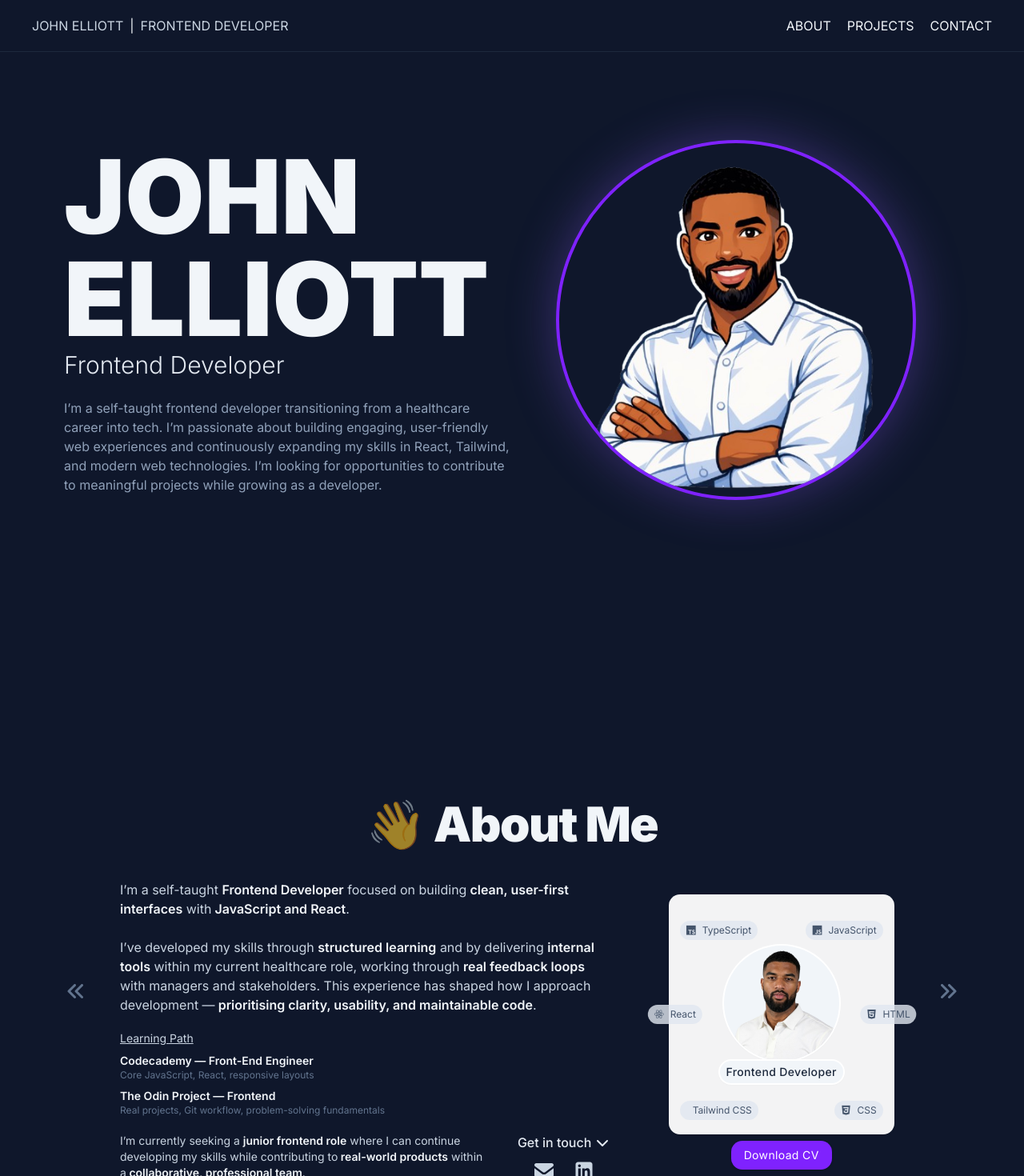
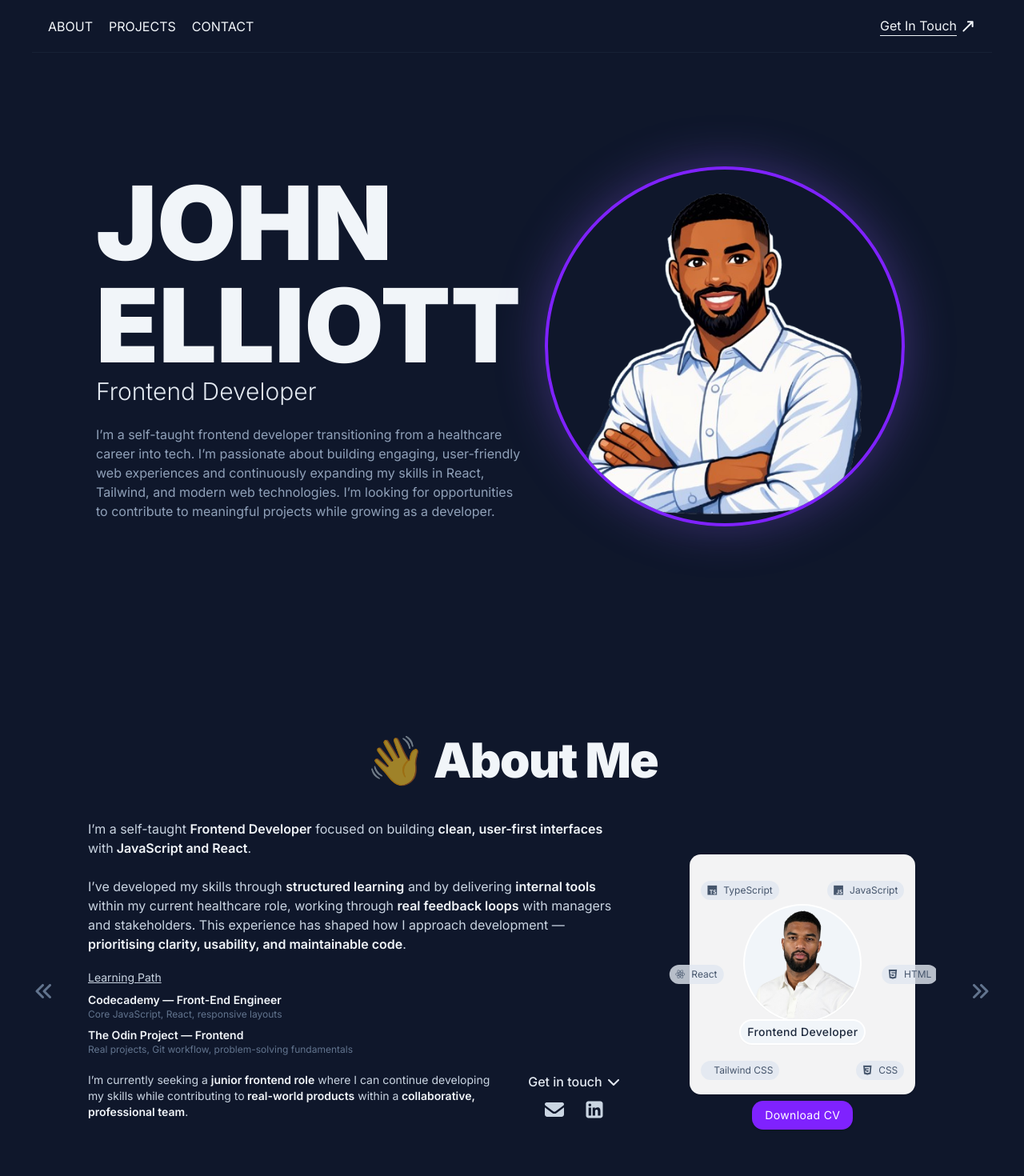
Before and after one commit to Jakelliott98/portfolio_page, a React (Vite) app: page / in a window 1280 px wide. Shown: the top 1470 px of the page at 80% size. Built offline with nearby package versions, Linux system fonts and the light colour scheme.

Commit message:
Added more consistency in the about me section

```diff
--- /dev/null
+++ b/src/pages/HeaderSection.jsx
@@ -0,0 +1,19 @@
+
+import { FontAwesomeIcon } from "@fortawesome/react-fontawesome"
+import { faArrowRightLong } from "@fortawesome/free-solid-svg-icons"
+export default function HeaderSection ({ onSelect }) {
+
+    return (
+        <div className="hidden md:flex py-5 px-5 items-center justify-between text-slate-100 border-b-1 border-slate-800/60">
+            <nav className="h-full flex gap-5 items-center justify-center self-end relative z-2">
+                <a className='hover:text-slate-300 cursor-pointer' onClick={() => onSelect(1)}>ABOUT</a>
+                <a className='hover:text-slate-300 cursor-pointer' onClick={() => onSelect(2)}>PROJECTS</a>
+                <a className='hover:text-slate-300 cursor-pointer' onClick={() => onSelect(3)}>CONTACT</a>
+            </nav>
+            <button className="text-slate-100 hover:text-violet-400 flex items-center gap-1 cursor-pointer">
+                <p className="border-b border-slate-100 hover:border-violet-400">Get In Touch</p>
+                <FontAwesomeIcon icon={faArrowRightLong} className="rotate-[-45deg]"/>
+            </button>
+        </div>
+    )
+}
--- a/src/pages/HeroSection.jsx
+++ b/src/pages/HeroSection.jsx
@@ -1,11 +1,12 @@
 import heroImage from '../assets/animated-picture.png'
+import HeaderSection from './HeaderSection'
 
 export default function HeroSection () {
 
     return (
-        <div className="md:h-screen md:min-h-screen md:max-h-screen text-slate-300 overflow-hidden">
+        <div className="md:h-screen md:min-h-screen md:max-h-screen text-slate-300 flex flex-col">
             <HeaderSection />
-            <div className="flex flex-col h-full">
+            <div className="flex-1 flex flex-col">
                 <div className="flex-1 md:px-10 md:px-20 flex flex-col gap-5 md:gap-0 md:flex-row h-full [&>*]:flex-1">
                     <div className="flex justify-center items-center w-full">
                         <div className="w-full flex flex-col justify-center items-left [&>*]:text-left">
@@ -23,21 +24,3 @@ export default function HeroSection () {
         </div>
     )
 }
-
-function HeaderSection ({ onSelect }) {
-
-    return (
-        <div className="hidden md:flex py-5 w-full px-10 items-center justify-between text-slate-100 absolute border-b-1 border-slate-800">
-            <div className="h-full flex items-center justify-center self-start gap-2">
-                <p className='text-slate-300'>JOHN ELLIOTT</p>
-                <p>|</p>
-                <p className='text-slate-300'>FRONTEND DEVELOPER</p>
-            </div>
-            <nav className="h-full flex gap-5 items-center justify-center self-end relative z-2">
-                <a className='hover:text-slate-300 cursor-pointer' onClick={() => onSelect(1)}>ABOUT</a>
-                <a className='hover:text-slate-300 cursor-pointer' onClick={() => onSelect(2)}>PROJECTS</a>
-                <a className='hover:text-slate-300 cursor-pointer' onClick={() => onSelect(3)}>CONTACT</a>
-            </nav>
-        </div>
-    )
-}
--- a/src/pages/Home.jsx
+++ b/src/pages/Home.jsx
@@ -1,16 +1,17 @@
 import AboutMe from './about-me/AboutMe'
 import ContactPage from './ContactPage'
+import HeaderSection from './HeaderSection'
 import HeroSection from './HeroSection'
 import Projects from './projects/Projects'
 
 function Homepage () {
 
   return (
-    <div className="bg-slate-900 p-5 md:p-0 flex flex-col gap-10">
-      <HeroSection/>
-      <AboutMe />
-      <Projects />
-      <ContactPage />
+    <div className="md:px-10 bg-slate-900 p-5 md:p-0 flex flex-col gap-10">
+        <HeroSection/>
+        <AboutMe />
+        <Projects />
+        <ContactPage />
     </div>
   )
 }
--- a/src/pages/about-me/AboutMe.jsx
+++ b/src/pages/about-me/AboutMe.jsx
@@ -10,11 +10,11 @@ export default function AboutMe () {
     const [index, setIndex] = useState(1)
 
     return (
-        <div className="md:h-screen text-slate-200 md:items-center flex md:px-5 md:px-20">
+        <div className=" md:h-screen text-slate-200 md:items-center flex gap-10 py-20">
             <p onClick={() => setIndex(prev => prev - 1)} className="hidden md:block">
                 <FontAwesomeIcon className="cursor-pointer text-2xl text-slate-500 hover:text-slate-50" icon={faAnglesLeft} />
             </p>
-            <div className="flex-1 md:px-10 w-full">
+            <div className="h-full flex-1 overflow-hidden grid grid-rows-[64px_1fr_64px] gap-10">
                 { index === 0 ? (<PersonalLife />) : index === 1 ? (<GeneralInfo />) : (<ProfessionalLife />) }
             </div>
             <p onClick={() => setIndex((prev => prev+1))} className="hidden md:block">
--- a/src/pages/about-me/GeneralInfo.jsx
+++ b/src/pages/about-me/GeneralInfo.jsx
@@ -6,11 +6,11 @@ import heroImage from '../../assets/Hero_me.png'
 function GeneralInfo () {
 
     return (
-        <div className="flex flex-col items-center gap-10 text-slate-300">
-            <h1 className="sectionHeading text-center text-left">
+        <div className="contents text-slate-300">
+            <h1 className="sectionHeading text-center">
                         <span className="opacity-60">👋</span> About Me
                 </h1>
-            <div className="flex gap-15 text-slate-300">
+            <div className="flex-1 flex gap-15 text-slate-300">
                 <div className="flex flex-col gap-5 flex-2">
 
                     <div className="flex flex-col gap-3">
@@ -70,7 +70,7 @@ function GeneralInfo () {
                     </div>
                     </div>
                 </div>
-            <div className="flex-1 hidden md:flex flex-col justify-center items-center gap-2">
+                <div className=" flex-1 hidden md:flex flex-col justify-center items-center gap-2">
                     <div className="relative">
                         <div className="bg-white/95 shadow-sm  flex flex-col items-center p-14 rounded-xl z-10 md:p-16">
                             <img src={heroImage} className="w-36 h-36 bg-slate-100 rounded-full ring-2 ring-white shadow-sm"/>
--- a/src/pages/about-me/PersonalLife.jsx
+++ b/src/pages/about-me/PersonalLife.jsx
@@ -58,11 +58,11 @@ const personalInterests = [
 function PersonalLife () {
 
     return (
-        <div className="">
-            <h1 className="sectionHeading pb-10 text-center">
+        <div className="min-h-full contents">
+            <h1 className="sectionHeading text-center">
                 <span className="opacity-60">🌱</span> Outside of Work
             </h1>
-            <div className="flex gap-4 overflow-x-auto pb-4 snap-x snap-mandatory pb-20">
+            <div className="w-full max-w-full flex gap-4 overflow-x-auto snap-x snap-mandatory">
                 {
                     personalInterests.map((item) => {
                         return (
@@ -77,8 +77,8 @@ function PersonalLife () {
 
 function InterestCard ({ source, title, text}) {
     return (
-        <div className="min-w-64 h-[28rem] bg-slate-800/80 border border-slate-700 rounded-xl overflow-hidden flex flex-col">
-            <img src={source} className="w-full h-72 object-cover"/>
+        <div className="min-w-64 min-h-full bg-slate-800/80 border border-slate-700 rounded-xl overflow-hidden flex flex-col">
+            <img src={source} className="w-full h-64 object-cover"/>
             <div className="p-2 overflow-hidden">
                 <p className="text-xl text-slate-100 font-semibold">{title}</p>
                 <p className="text-slate-300 text-sm leading-relaxed">{text}</p>
@@ -88,3 +88,22 @@ function InterestCard ({ source, title, text}) {
 }
 
 export default PersonalLife;
+
+
+/*
+  <h1 className="sectionHeading bg-yellow-100 text-center">
+                <span className="opacity-60">🌱</span> Outside of Work
+            </h1>
+            <div className="row-start-2 flex-1 flex items-center justify-center w-full max-w-full flex gap-4 overflow-x-auto snap-x snap-mandatory">
+                {
+                    personalInterests.map((item) => {
+                        return (
+                            <InterestCard title={item.title} text={item.text} source={item.source} />
+                        )
+                    })
+                }
+            </div>
+            <div className='row-start-3 bg-yellow-100'>
+                hi
+            </div>
+            */
--- a/src/pages/about-me/ProfessionalLife.jsx
+++ b/src/pages/about-me/ProfessionalLife.jsx
@@ -2,12 +2,12 @@
 function ProfessionalLife () {
 
     return (
-        <div>
-            <h1 className="sectionHeading text-center pb-10">
+        <div className="contents h-full">
+            <h1 className="sectionHeading text-center">
                 <span className="opacity-60">🚀</span> Professional Journey
             </h1>
-            <div className="flex gap-10 text-slate-700">
-                <div className="flex-1 bg-slate-800/80 backdrop-blur p-6 rounded-xl flex flex-col gap-3">
+            <div className="flex gap-10 text-slate-700 h-full">
+                <div className="h-full flex-1 bg-slate-800/80 backdrop-blur p-6 rounded-xl flex flex-col gap-3">
                     <h2 className="text-xl font-semibold text-slate-100 text-center">My Story</h2>
                     <p className="text-sm text-slate-300 text-center flex-1 leading-relaxed">I began coding in 2024 after an introductory HTML course sparked my interest in building websites. Through self-study and discussions with developers, I committed to learning by building small, practical projects.</p>
                     <ul className="pt-4 flex justify-center gap-5 items-center text-lg text-slate-500">
@@ -49,7 +49,7 @@ function ProfessionalLife () {
                     </ul>
                 </div>
             </div>
-            <div className="flex justify-between text-slate-800 text-3xl pt-10">
+            <div className="flex justify-between text-slate-800 text-3xl">
                 <i class="devicon-html5-plain-wordmark"></i>
                 <i class="devicon-css3-plain"></i>
                 <i class="devicon-javascript-plain"></i>
```
Lines whose indentation alone changed are shown as unchanged.
